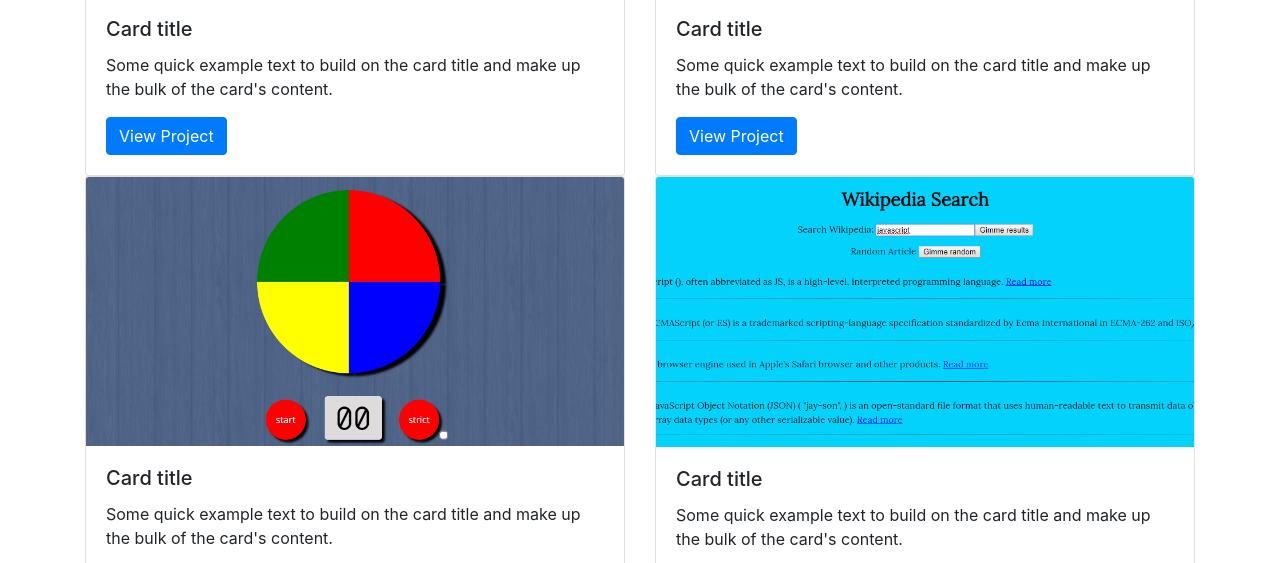
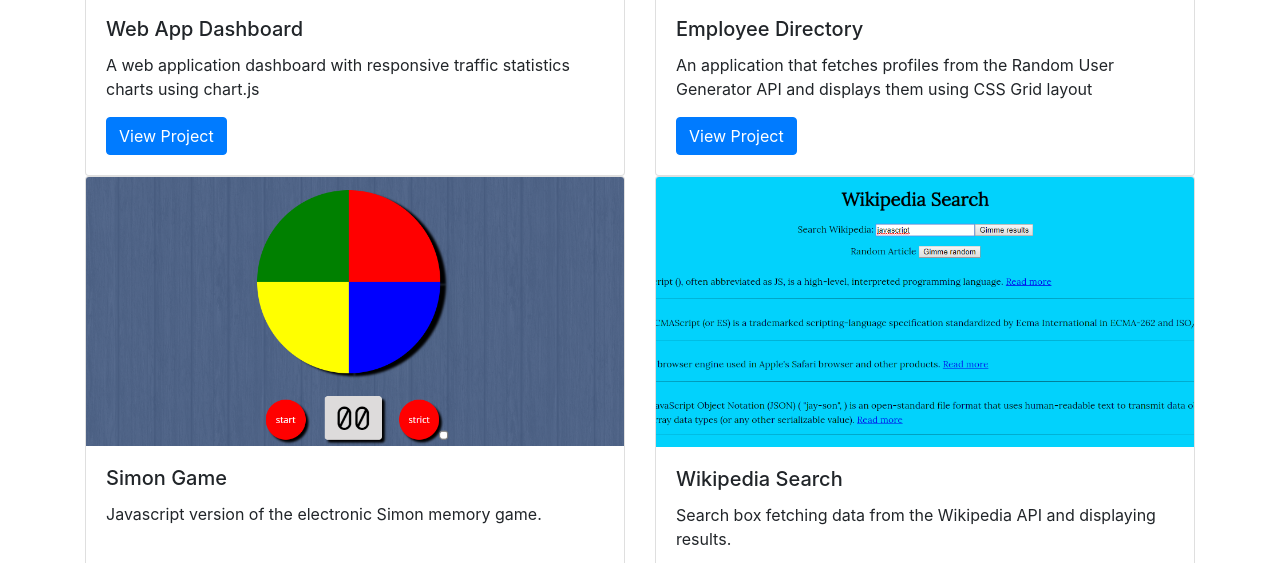
Before and after one commit to charlesseymour/Treehouse-FEWD-Techdegree-Project-12, a plain HTML site: page index.html in a window 1280 px wide. Shown: the part 273-836 px from the top of the page. Drawn offline with nearby package versions, Linux system fonts and the light colour scheme.

Commit message:
Added descriptions for projects

```diff
--- a/index.html
+++ b/index.html
@@ -17,8 +17,8 @@
           <div class="card" >
             <img class="card-img-top img-fluid" src="chart-icon.png" alt="Card image cap">
             <div class="card-body">
-              <h5 class="card-title">Card title</h5>
-              <p class="card-text">Some quick example text to build on the card title and make up the bulk of the card's content.</p>
+              <h5 class="card-title">Web App Dashboard</h5>
+              <p class="card-text">A web application dashboard with responsive traffic statistics charts using chart.js</p>
               <a href="https://charlesseymour.github.io/Treehouse-FEWD-Techdegree-Project-9/" class="btn btn-primary" target="_blank">View Project</a>
             </div>
           </div>
@@ -27,8 +27,8 @@
           <div class="card" >
             <img class="card-img-top img-fluid" src="profile-icon.png" alt="Card image cap">
             <div class="card-body">
-              <h5 class="card-title">Card title</h5>
-              <p class="card-text">Some quick example text to build on the card title and make up the bulk of the card's content.</p>
+              <h5 class="card-title">Employee Directory</h5>
+              <p class="card-text">An application that fetches profiles from the Random User Generator API and displays them using CSS Grid layout</p>
               <a href="https://charlesseymour.github.io/Treehouse-FEWD-Techdegree-Project-10/" class="btn btn-primary" target="_blank">View Project</a>
             </div>
           </div>
@@ -39,8 +39,9 @@
           <div class="card">
             <img class="card-img-top img-fluid" src="simon-icon.png" alt="Card image cap">
             <div class="card-body">
-              <h5 class="card-title">Card title</h5>
-              <p class="card-text">Some quick example text to build on the card title and make up the bulk of the card's content.</p>
+              <h5 class="card-title">Simon Game</h5>
+              <p class="card-text">Javascript version of the electronic Simon memory game. </p>
+              <br>
               <a href="https://codepen.io/charlesseymour/full/bgKBjq/" class="btn btn-primary" target="_blank">View Project</a>
             </div>
           </div>
@@ -49,8 +50,8 @@
           <div class="card">
             <img class="card-img-top img-fluid" src="wiki-icon.png" alt="Card image cap">
             <div class="card-body">
-              <h5 class="card-title">Card title</h5>
-              <p class="card-text">Some quick example text to build on the card title and make up the bulk of the card's content.</p>
+              <h5 class="card-title">Wikipedia Search</h5>
+              <p class="card-text">Search box fetching data from the Wikipedia API and displaying results.</p>
               <a href="https://codepen.io/charlesseymour/full/PzqmLP/" class="btn btn-primary" target="_blank">View Project</a>
             </div>
           </div>
```
Also changed, not shown: chart-icon.png.
